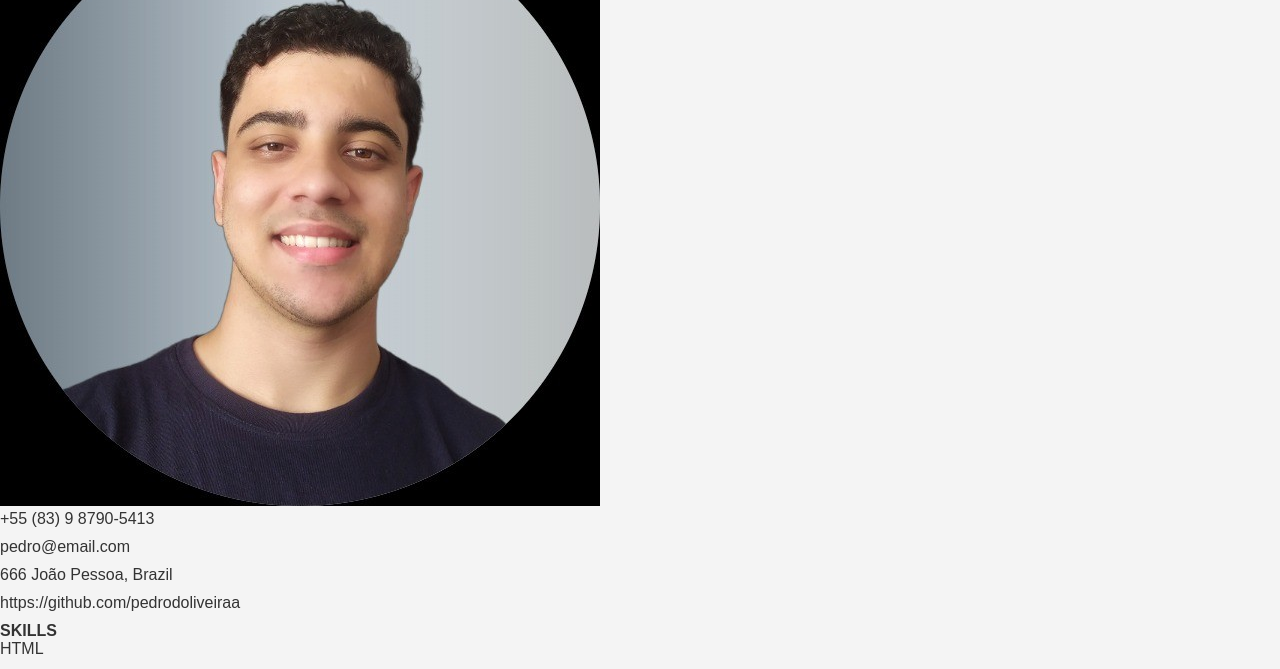
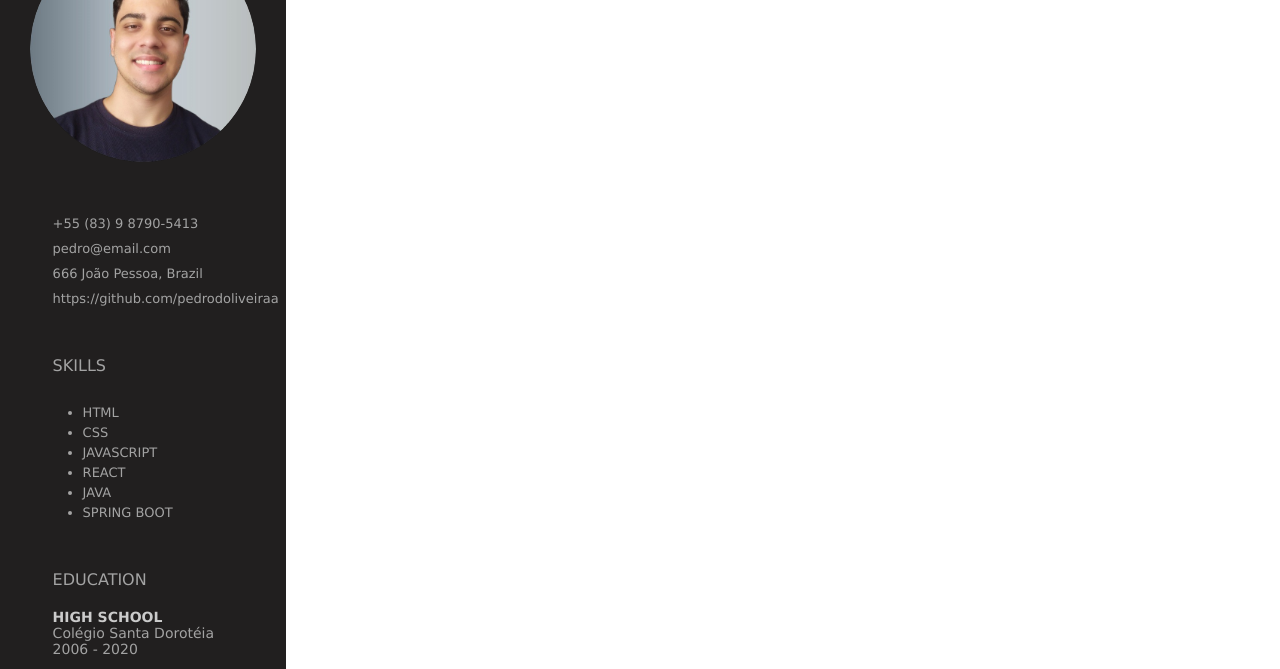
Before and after one commit to duarteonlines/curso-fullstack-desafios, a plain HTML site: page desafio_cv/index.html in a window 1280 px wide. Shown: the part 94-763 px from the top of the page. Drawn offline with Linux system fonts and the light colour scheme.

Commit message:
feat: implementing css on the left side

```diff
--- a/desafio_cv/css/style.css
+++ b/desafio_cv/css/style.css
@@ -1,51 +1,68 @@
-*{
+* {
     margin: 0;
     padding: 0;
     box-sizing: border-box;
 }
 
-body{
-    font-family: 'Arial',  sans-serif;
-    background-color: #F4F4F4F4;
-    color: #333;
+body {
+    display: flex;
+    flex-direction: row;
 }
 
-header{
-    background-color: #007BFF;
-    color: #FFF;
-    padding: 10px;
-    text-align: center;
+.left {
+    width: 30%;
+    background-color: rgb(33, 31, 31);
+    color: rgb(163, 163, 163);
+    font-family: Verdana, Geneva, Tahoma, sans-serif;
+    padding: 30px;
 }
 
-section{
-    width: 80%;
-    margin: 20px auto;
-    background-color: #FFF;
-    border-radius: 8px;
-    box-shadow: 0 0 10px rgba(0, 0, 0, 0.1);
-    padding: 15px;
+.profile-pic {
+    margin: 0 auto;
 }
 
-section ul{
-    list-style: none;
+#profile-img {
+    width: 100%;
+    border-radius: 50%;
+}
+
+.list {
+    width: 80%;
+    margin: 50px auto;
+}
+.contact-list ul{
+    list-style-type: none;
+}
+
+.contact-list ul li {
+    font-size: 13px;
     margin-top: 10px;
 }
 
-li{
-    margin-bottom: 10px;
+.skills-list h4{
+    font-weight: 500;
+
 }
 
-footer{
-    text-align: center;
-    padding: 10px;
-    background-color: #007BFF;
-    color: #FFF;
-    position: fixed;
-    bottom: 0;
-    width: 100%;
+.skills-list ul{
+   margin-top: 30px;
+   padding-left: 30px;
+   font-size: 13px;
 }
 
-footer a{
-    color: #FFF;
-    text-decoration: none;
+.skills-list li{
+    margin-top: 5px;
 }
+
+.education-list h4{
+    font-weight: 500;
+}
+
+.education-list div {
+    margin-top: 20px;
+    font-size: 14px;
+}
+
+.education-list div strong{
+    color: rgb(203, 203, 203);
+}
--- a/desafio_cv/index.html
+++ b/desafio_cv/index.html
@@ -12,7 +12,7 @@
             <img id="profile-img" src="img/profile-pic.jpg" alt="profile-picture">
         </div>
 
-        <div class="contact-list">
+        <div class="contact-list list">
             <ul>
                 <li>+55 (83) 9 8790-5413</li>
                 <li>pedro@email.com</li>
@@ -21,7 +21,7 @@
             </ul>
         </div>
 
-        <div class="skills-list">
+        <div class="skills-list list">
             <h4>SKILLS</h4>
             <ul>
                 <li>HTML</li>
@@ -33,19 +33,23 @@
             </ul>
         </div>
 
-        <div class="education-list">
+        <div class="education-list list">
             <h4>EDUCATION</h4>
+            <div>
                 <strong>HIGH SCHOOL</strong>
                 <p>Colégio Santa Dorotéia <br>
                 2006 - 2020
             </p>
+            </div>
+            <div>
                 <strong>SYSTEMS ANALYSIS AND DEVELOPMENT TECHNOLOGIST</strong>
                 <p>Centro Universitário de João Pessoa, UNIPE <br>
                 Ago 2022 - Jun 2024
                 </p>
             </div>
+        </div>
 
-        <div class="language-list">
+        <div class="language-list list">
             <h4>LANGUAGE</h4>
             <p>Portuguese - Fluent</p>
             <p>English - Basic</p>
```
Lines whose indentation alone changed are shown as unchanged.
